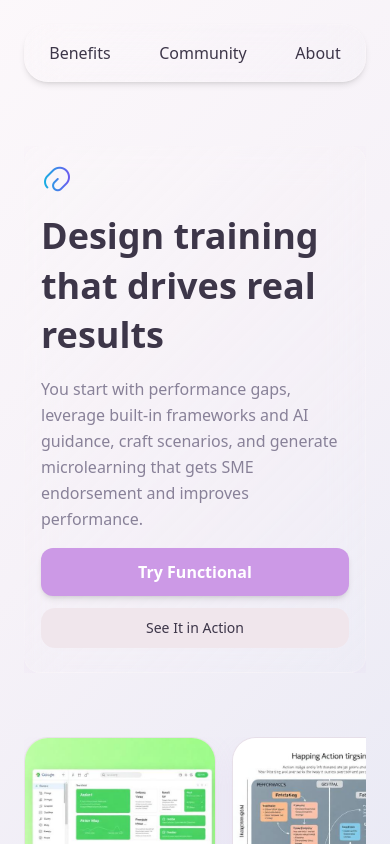
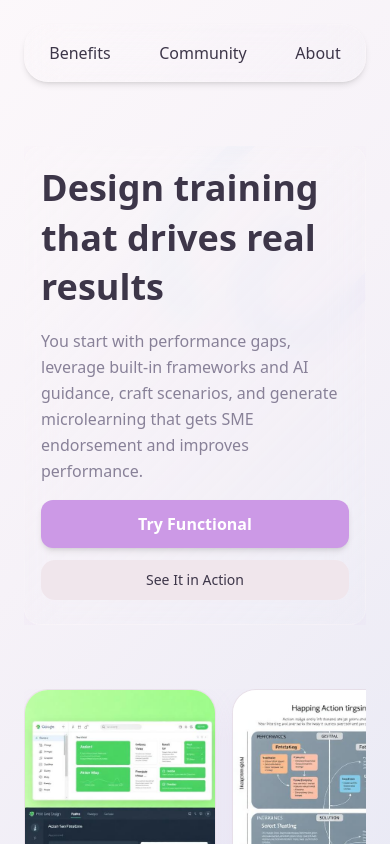
Before and after one commit to Owysswerkin/learning-canvas-ai, a React (Vite) app: page / in a window 390 px wide. Built offline with nearby package versions, Linux system fonts and the light colour scheme.

Commit message:
Reverted to commit a24ed2dafeef2cfd3b8b19226c260a76ca57e711

```diff
--- a/src/components/sections/MobileHero.tsx
+++ b/src/components/sections/MobileHero.tsx
@@ -4,19 +4,22 @@ import { VideoModalTrigger } from "@/components/ui/video-modal";
 const MobileHero = () => {
   return (
     <div className="md:hidden w-full relative overflow-hidden">
-      <div className="relative z-10 surface-glass px-4 pt-4 pb-6 flex flex-col gap-4 rounded-lg">
+      {/* Large background icon */}
+      <div className="absolute -top-20 -right-20 opacity-5 pointer-events-none">
         <img
           src="/lovable-uploads/8d195fae-d1c7-4033-8512-c2f88a5d6d21.png"
-          alt="Functional Logo"
-          className="w-8 h-8"
+          alt=""
+          className="w-80 h-80"
         />
-        <h1 className="text-4xl sm:text-5xl font-extrabold leading-snug relative z-20">
+      </div>
+      <div className="relative z-10 surface-glass px-4 pt-4 pb-6 flex flex-col gap-4 rounded-lg">
+      <h1 className="text-4xl sm:text-5xl font-extrabold leading-snug">
         Design training that drives real results
-        </h1>
-        <p className="text-muted-foreground text-base leading-relaxed relative z-20">
+      </h1>
+      <p className="text-muted-foreground text-base leading-relaxed">
         You start with performance gaps, leverage built-in frameworks and AI guidance, craft scenarios, and generate microlearning that gets SME endorsement and improves performance.
-        </p>
-        <div className="flex flex-col sm:flex-row gap-3 w-full relative z-20">
+      </p>
+      <div className="flex flex-col sm:flex-row gap-3 w-full">
         <a
           href="https://theboringlearner.com/"
           target="_blank"
--- a/src/components/ui/video-modal.tsx
+++ b/src/components/ui/video-modal.tsx
@@ -11,7 +11,7 @@ const VideoModal = ({ isOpen, onClose, videoUrl }: VideoModalProps) => {
   if (!isOpen) return null;
 
   return (
-    <div className="fixed inset-0 bg-black/70 flex items-center justify-center z-[9999]">
+    <div className="fixed inset-0 bg-black/70 flex items-center justify-center z-50">
       <div className="surface-elevated rounded-lg overflow-hidden max-w-2xl w-full mx-4 relative">
         <Button
           variant="ghost"
```
